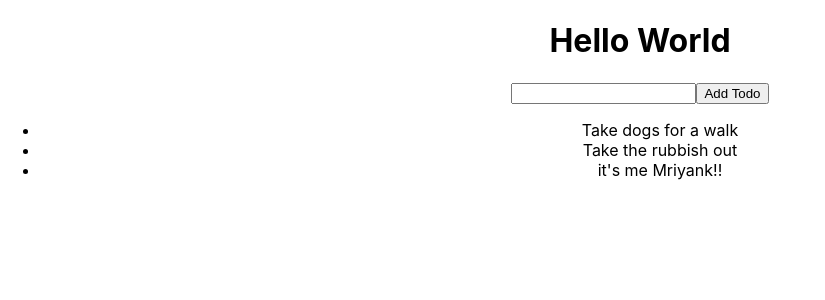
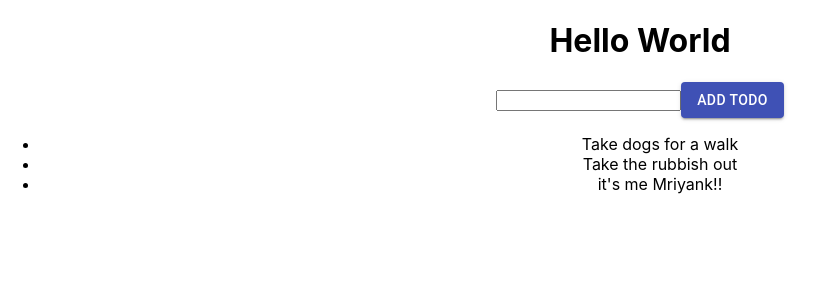
Before and after one commit to mriyank/React-firebase-todo-app, a React (Create React App) app in the folder todo_app/: page / in a window 1280 px wide. Shown: the top 300 px of the page, without its empty margins (0-825 px from the left). Built offline with nearby package versions, Linux system fonts and the light colour scheme.

Commit message:
added material design

```diff
--- a/todo_app/src/App.js
+++ b/todo_app/src/App.js
@@ -1,21 +1,31 @@
 import React,{useState} from 'react';
+import { Button } from '@material-ui/core';
 import './App.css';
 
 function App() {
-  const [todos, seTodos] = useState(['Take dogs for a walk','Take the rubbish out',"it's me Mriyank!!"]);
+  const [todos, setTodos] = useState(['Take dogs for a walk','Take the rubbish out',"it's me Mriyank!!"]);
   const[input, setInput] = useState('');
   console.log(input);
   const addTodo = (event) => {
     // this will fire off when we click the button
+    event.preventDefault(); //I will stop the refresh
     console.log('*','I m workong');
+    setTodos([...todos, input]);
+    setInput(''); // clear up input after clicking add todo button
   }
 
   return (
     <div className="App">
       <h1>Hello World </h1>
+      <form>
 
       <input value={input} onChange={event => setInput(event.target.value)}/>
-      <button onClick={addTodo}>Add Todo</button>
+      {/* <button type="submit" onClick={addTodo}>Add Todo</button> */}
+      <Button type="submit" onClick={addTodo} variant="contained" color="primary">
+        Add Todo
+      </Button>
+
+      </form>
       <ul>
         {todos.map(todo =>(
           <li>{todo}</li>
```
